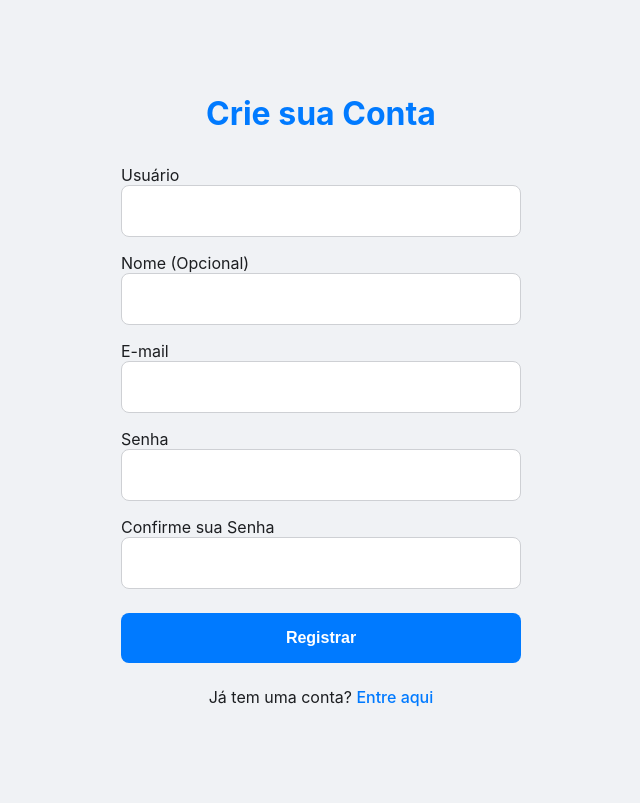
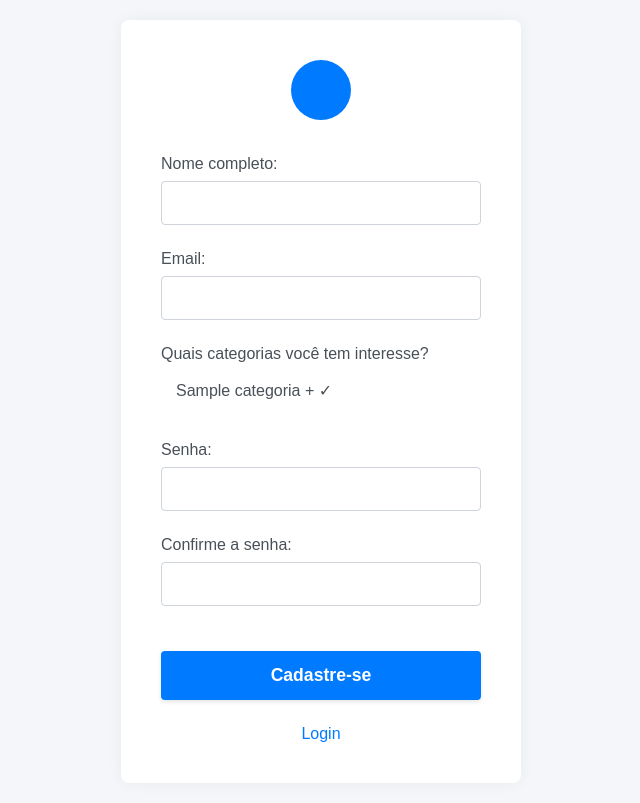
Before and after one commit to Amfgs/Echo, a Django app: page /registrar/ in a window 1280 px wide. Shown: the whole page, without its empty margins (319-959 px from the left). Before the commit the page ends 707 px from the top, so only its background shows below. Run offline with Django 5.2, Linux system fonts and the light colour scheme; tables that the repository leaves empty hold one stand-in row (values such as "Sample post").

Commit message:
Html e CSS de cadastro

```diff
--- a/Echo_app/static/Echo_app/css/registrar.css
+++ b/Echo_app/static/Echo_app/css/registrar.css
@@ -1,51 +1,204 @@
-/* Estilos reutilizados da tela de login para consistência */
-    .auth-container {
+/* Definição de Variáveis CSS */
+:root {
+    --cor-primaria: #007bff;
+    --cor-fundo: #f4f6f9;
+    --cor-card: #ffffff;
+    --cor-texto-principal: #343a40;
+    --cor-texto-secundario: #495057;
+    --cor-placeholder: #adb5bd;
+    --cor-borda-input: #ced4da;
+    --borda-radius-card: 8px;
+    --borda-radius-input: 4px;
+    --sombra-card: 0 0 15px rgba(0, 0, 0, 0.05);
+}
+
+/* Estilos Globais e do Corpo (Centralização na Web) */
+/* Estilos Globais e do Corpo (Centralização Total) */
+html, body {
+    height: 100%; /* Garante altura total */
+    margin: 0;
+    padding: 0;
+}
+
+body {
+    font-family: 'Arial', sans-serif;
+    background-color: var(--cor-fundo);
+    color: var(--cor-texto-principal);
+    margin: 0;
+    padding: 0;
+    box-sizing: border-box;
+
+    /* Essencial para centralizar a coluna de conteúdo: */
     display: flex;
-        flex-direction: column;
-        justify-content: center;
-        flex-grow: 1;
+    flex-direction: column; /* Organiza o conteúdo em coluna (topo para baixo) */
+    align-items: center;    /* Centraliza o conteúdo horizontalmente */
+    min-height: 100vh;
+}
+
+/* Certifique-se de que o app-content ocupe o espaço para empurrar o rodapé,
+   MAS vamos centralizá-lo com Flexbox verticalmente */
+.app-content {
+    /* Estas três linhas garantirão a centralização vertical do seu conteúdo */
+    display: flex;
+    justify-content: center; /* Centraliza o conteúdo (o login-container) horizontalmente */
+    align-items: center;     /* Centraliza o conteúdo (o login-container) verticalmente */
+    flex-grow: 1;            /* Permite que o conteúdo principal ocupe todo o espaço disponível */
+    width: 100%; /* Garante que ocupe a largura total para centralização horizontal */
+}
+
+/* Opcional: Se a centralização for apenas do login-container */
+.login-container {
+    /* Mantenha suas regras aqui, e o Flexbox de .app-content irá centralizá-lo */
     width: 100%;
     max-width: 400px;
-        margin: 0 auto;
+    /* ... o resto do seu código ... */
+    margin: 0; /* Remova qualquer margem fixa que possa desalinhar */
 }
-    .auth-header { text-align: center; margin-bottom: 24px; }
-    .auth-header h1 { font-size: 2rem; color: var(--cor-primaria); }
-    .auth-header p { color: var(--cor-texto-secundario); }
+/* Container Principal do Formulário */
+.login-container {
+    width: 100%;
+    max-width: 400px; /* Largura do formulário */
+    background-color: var(--cor-card); /* Fundo branco */
+    padding: 40px;
+    border-radius: var(--borda-radius-card);
+    box-shadow: var(--sombra-card);
+    /* Se a versão anterior tivesse "margin-left: 0;" ou algo similar, remova. */
+    margin: 0; /* Garante que não haja margens fixas puxando para a esquerda */
+}
 
-    .form-group { margin-bottom: 16px; }
-    .form-group label { display: block; margin-bottom: 4px; font-weight: 500; font-size: 0.9rem; }
+/* Cabeçalho/Ícone (Círculo Azul) */
+.login-header-icon {
+    width: 60px; /* Levemente maior para desktop */
+    height: 60px;
+    margin: 0 auto 35px auto;
+    background-color: var(--cor-primaria);
+    border-radius: 50%;
+}
 
+/* Grupos de Formulário */
+.form-group {
+    margin-bottom: 25px; /* Mais espaço entre os campos para web */
+}
+
+.form-group label {
+    display: block;
+    margin-bottom: 8px;
+    font-weight: 500;
+    color: var(--cor-texto-secundario);
+    font-size: 1rem; /* Tamanho de fonte padrão */
+}
+
+/* Inputs de Texto e Senha */
 .form-input {
     width: 100%;
-        padding: 14px;
+    padding: 12px 14px; /* Aumenta o padding para melhor toque/clique */
+    border: 1px solid var(--cor-borda-input);
+    border-radius: var(--borda-radius-input);
+    box-sizing: border-box;
     font-size: 1rem;
-        border: 1px solid var(--cor-borda);
-        border-radius: 8px;
-        background-color: var(--cor-surface);
+    color: var(--cor-texto-principal);
 }
+
 .form-input:focus {
+    border-color: var(--cor-primaria);
     outline: none;
-        border-color: var(--cor-primaria);
-        box-shadow: 0 0 0 2px rgba(0, 122, 255, 0.2);
+    box-shadow: 0 0 0 1px var(--cor-primaria);
 }
+
+/* Texto de Categoria indisponível */
+.form-group p {
+    color: var(--cor-placeholder);
+    font-size: 0.9rem;
+    margin: 4px 0 0 0;
+}
+
+/* Área de Erros do Formulário */
+.form-error {
+    background-color: rgba(220, 53, 69, 0.1);
+    border: 1px solid #dc3545;
+    border-radius: 4px;
+    padding: 15px;
+    margin-bottom: 20px;
+}
+.form-error p {
+    color: #dc3545;
+    font-size: 0.9rem;
+    margin: 3px 0;
+}
+
+
+/* Botão de Envio (Cadastre-se) */
 .btn-submit {
     width: 100%;
-        padding: 16px;
+    padding: 14px;
+    background-color: var(--cor-primaria);
+    color: white;
+    border: none;
+    border-radius: var(--borda-radius-input);
+    font-size: 1.1rem;
+    font-weight: 600; /* Mais destaque */
+    cursor: pointer;
+    transition: background-color 0.2s;
+    margin-top: 20px;
+    box-shadow: 0 2px 4px rgba(0, 0, 0, 0.1);
+}
+
+.btn-submit:hover {
+    background-color: #0056b3;
+}
+
+/* Link de Registro (Login) */
+.register-link {
+    text-align: center;
+    margin-top: 25px;
     font-size: 1rem;
-        font-weight: bold;
-        color: white;
-        background-color: var(--cor-primaria);
-        border: none;
-        border-radius: 8px;
-        cursor: pointer;
-        margin-top: 8px;
 }
-    .form-error-list {
-        list-style: none;
-        color: #dc3545;
-        font-size: 0.85rem;
-        padding-left: 5px;
-        margin-top: 6px;
+
+.register-link a {
+    color: var(--cor-primaria);
+    text-decoration: none;
+    font-weight: 500;
 }
-    .login-link { text-align: center; margin-top: 24px; }
-    .login-link a { color: var(--cor-primaria); text-decoration: none; font-weight: 500; }
+
+.register-link a:hover {
+    text-decoration: underline; /* Adiciona sublinhado ao passar o mouse */
+    color: #0056b3;
+}
+
+/* --- Estilos para Categorias (Pílulas) --- */
+
+.categoria-container {
+    display: flex;
+    flex-wrap: wrap;
+    gap: 10px;
+    margin-top: 10px;
+}
+
+.categoria-checkbox {
+    display: none;
+}
+
+.categoria-pill {
+    /* ... (Mantenha os estilos de pílula) ... */
+    padding: 8px 15px; /* Mais espaço */
+    font-size: 0.9rem;
+    font-weight: 500;
+    /* ... */
+}
+
+
+/* ------------------------------------------------------------------ */
+/* OTIMIZAÇÃO WEB: Esconder Rodapé de Navegação Mobile */
+/* ------------------------------------------------------------------ */
+
+/* Assumindo que seu rodapé de navegação tem uma classe como 'nav-footer' ou algo similar.
+   Você deve aplicar este estilo à div que contém os links Home, Buscar, Salvos e Perfil. */
+
+/* Exemplo de como esconder o rodapé na versão web: */
+/* .nav-footer {
+    display: none;
+} */
+
+/* Se o rodapé fizer parte do template base, garanta que ele não interfira no layout. */
+/* Se não for possível esconder o rodapé, é necessário ajustar a altura do body para
+   não empurrar o formulário. */
--- a/Echo_app/templates/Echo_app/registrar.html
+++ b/Echo_app/templates/Echo_app/registrar.html
@@ -1,15 +1,15 @@
 {% extends 'Echo_app/base.html' %}
 {% load static %}
-{% block title %}Registrar{% endblock %}
+
+{% block title %}Cadastre-se - Echo{% endblock %}
 
 {% block content %}
-<link rel="stylesheet" type="text/css" href="{% static 'Echo_app/css/login.css' %}">
+<link rel="stylesheet" type="text/css" href="{% static 'Echo_app/css/registrar.css' %}">
 <div class="login-container">
-    <div class="login-header">
-        <h1>Crie sua Conta</h1>
-    </div>
 
-    <form method="post">
+    <div class="login-header-icon"></div>
+
+    <form method="post" novalidate>
         {% csrf_token %}
 
         {% if erros %}
@@ -21,35 +21,55 @@
         {% endif %}
 
         <div class="form-group">
-            <label for="id_username">Usuário</label>
-            <input type="text" name="username" id="id_username" class="form-input" required>
+            <label for="id_nome_completo">Nome completo:</label>
+            <input type="text" name="nome_completo" id="id_nome_completo" class="form-input" required
+                   value="{{ dados_preenchidos.nome_completo|default:'' }}">
         </div>
 
         <div class="form-group">
-            <label for="id_first_name">Nome (Opcional)</label>
-            <input type="text" name="first_name" id="id_first_name" class="form-input">
+            <label for="id_email">Email:</label>
+            <input type="email" name="email" id="id_email" class="form-input" required
+                   value="{{ dados_preenchidos.email|default:'' }}">
         </div>
 
         <div class="form-group">
-            <label for="id_email">E-mail</label>
-            <input type="email" name="email" id="id_email" class="form-input" required>
+            <label>Quais categorias você tem interesse?</label>
+
+            <div class="categoria-container">
+                {% for categoria in todas_categorias %}
+                    <input type="checkbox"
+                           name="categoria"
+                           id="cat-{{ categoria.id }}"
+                           value="{{ categoria.id }}"
+                           class="categoria-checkbox"
+                           {% if categoria.id|stringformat:"s" in dados_preenchidos.categorias_selecionadas_ids %}checked{% endif %}>
+
+                    <label for="cat-{{ categoria.id }}" class="categoria-pill">
+                        {{ categoria.nome }}
+                        <span class="icon-plus">+</span>
+                        <span class="icon-check">✓</span>
+                    </label>
+                {% empty %}
+                    <p style="color: var(--cor-texto-secundario); font-size: 0.9rem;">Nenhuma categoria disponível no momento.</p>
+                {% endfor %}
+            </div>
         </div>
 
         <div class="form-group">
-            <label for="id_password">Senha</label>
+            <label for="id_password">Senha:</label>
             <input type="password" name="password" id="id_password" class="form-input" required>
         </div>
 
         <div class="form-group">
-            <label for="id_password_confirm">Confirme sua Senha</label>
+            <label for="id_password_confirm">Confirme a senha:</label>
             <input type="password" name="password_confirm" id="id_password_confirm" class="form-input" required>
         </div>
 
-        <button type="submit" class="btn-submit">Registrar</button>
+        <button type="submit" class="btn-submit">Cadastre-se</button>
     </form>
 
     <div class="register-link">
-        <p>Já tem uma conta? <a href="{% url 'entrar' %}">Entre aqui</a></p>
+        <a href="{% url 'entrar' %}">Login</a>
     </div>
 </div>
 {% endblock %}
```
Also changed, not shown: Echo_app/admin.py (+16 -1 lines). Lines whose indentation alone changed are shown as unchanged.
